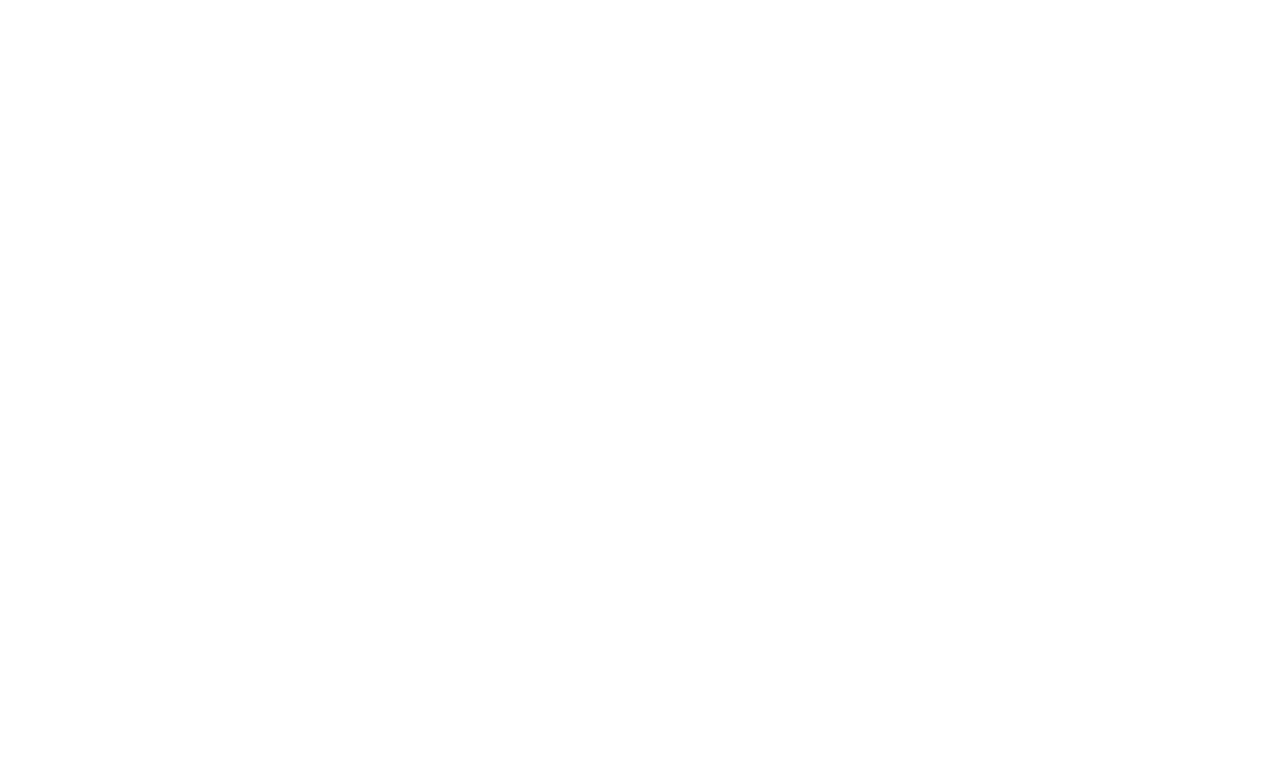
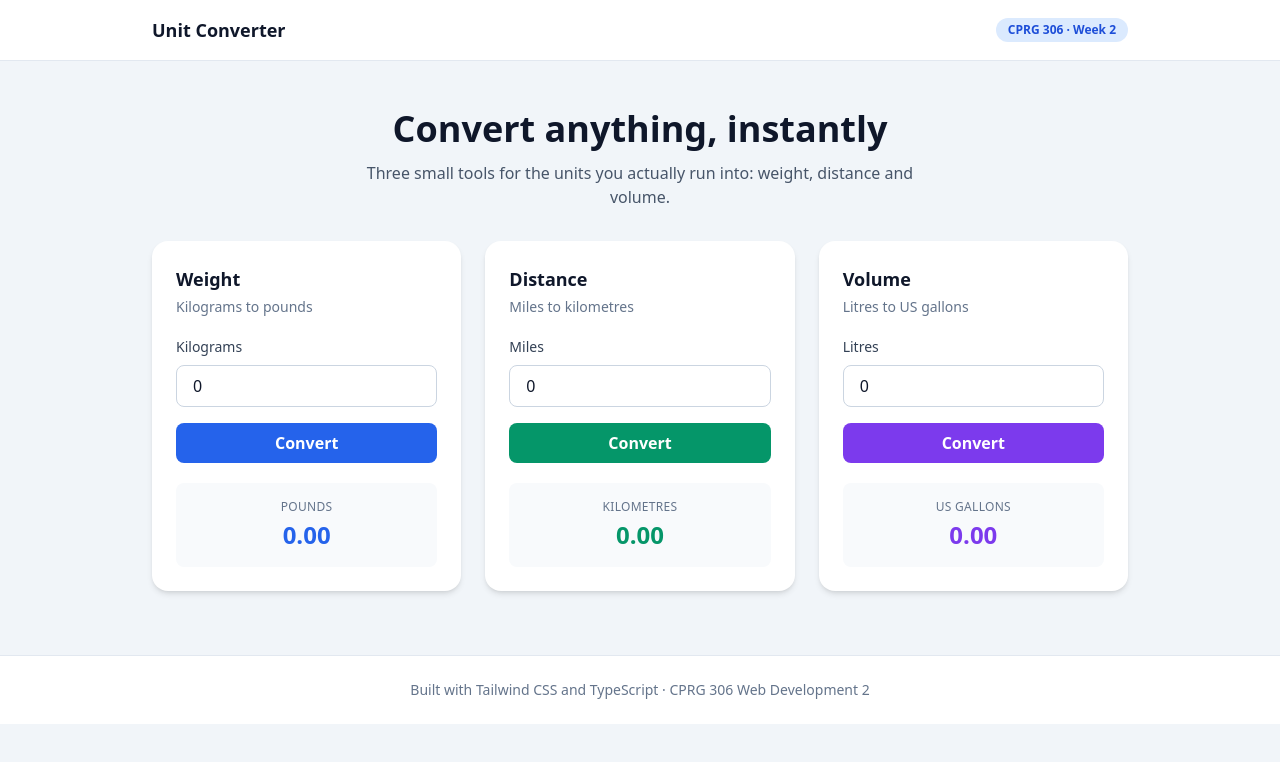
Before and after one commit to MatthewScarrott/CPRG_306_Advanced-JavaScript-and-Tailwind-CSS, a website: page index.html in a window 1280 px wide. Drawn offline with nearby package versions, Linux system fonts and the light colour scheme.

Commit message:
Copied from convert activity
The activity on Tuesday was very similar to the assignment we're working on, so I copied my code to start us off.

```diff
--- a/index.html
+++ b/index.html
@@ -4,8 +4,111 @@
     <meta charset="UTF-8">
     <meta name="viewport" content="width=device-width, initial-scale=1.0">
     <title>Document</title>
+    <script src="https://cdn.tailwindcss.com"></script>
 </head>
-<body>
-
+<body class="bg-slate-100 min-h-screen">
+    <header class="bg-white border-b border-slate-200">
+        <div class="max-w-5xl mx-auto px-6 py-4 flex items-center justify-between">
+            <h1 class="text-lg font-bold text-slate-900">Unit Converter</h1>
+            <span class="text-xs font-semibold text-blue-700 bg-blue-100 px-3 py-1 rounded-full">
+                CPRG 306 &middot; Week 2
+            </span>
+        </div>
+    </header>
+    <section class="max-w-5xl mx-auto px-6 pt-12 pb-8 text-center">
+        <h2 class="text-3xl sm:text-4xl font-bold text-slate-900">
+            Convert anything, instantly
+        </h2>
+        <p class="text-base text-slate-600 mt-3 max-w-xl mx-auto">
+            Three small tools for the units you actually run into: weight, distance and volume.
+        </p>
+    </section>
+    <main class="max-w-5xl mx-auto px-6 pb-16">
+        <div class="grid grid-cols-1 md:grid-cols-3 gap-6">
+            <div class="bg-white rounded-2xl shadow-md p-6">
+                <h3 class="text-lg font-bold text-slate-900">Weight</h3>
+                <p class="text-sm text-slate-500 mt-1">Kilograms to pounds</p>
+                <label for="kg-input" class="block text-sm font-medium text-slate-700 mt-5 mb-2">
+                    Kilograms
+                </label>
+                <input
+                    id="kg-input"
+                    type="number"
+                    value="0"
+                    class="w-full rounded-lg border border-slate-300 px-4 py-2 text-slate-900
+                    focus:border-blue-500 focus:outline-none"
+                />
+                <button
+                    id="kg-button"
+                    class="w-full mt-4 rounded-lg bg-blue-600 px-4 py-2 font-semibold text-white
+                    hover:bg-blue-700 transition cursor-pointer"
+                >
+                    Convert
+                </button>
+                <div class="mt-5 rounded-lg bg-slate-50 p-4 text-center">
+                    <p class="text-xs uppercase tracking-wide text-slate-500">Pounds</p>
+                    <p id="kg-result" class="text-2xl font-bold text-blue-600 mt-1">0.00</p>
+                </div>
+            </div>
+            <div class="bg-white rounded-2xl shadow-md p-6">
+                <h3 class="text-lg font-bold text-slate-900">Distance</h3>
+                <p class="text-sm text-slate-500 mt-1">Miles to kilometres</p>
+                <label for="miles-input" class="block text-sm font-medium text-slate-700 mt-5 mb-2">
+                    Miles
+                </label>
+                <input
+                    id="miles-input"
+                    type="number"
+                    value="0"
+                    class="w-full rounded-lg border border-slate-300 px-4 py-2 text-slate-900
+                    focus:border-emerald-500 focus:outline-none"
+                />
+                <button
+                    id="miles-button"
+                    class="w-full mt-4 rounded-lg bg-emerald-600 px-4 py-2 font-semibold text-white
+                    hover:bg-emerald-700 transition cursor-pointer"
+                >
+                    Convert
+                </button>
+                <div class="mt-5 rounded-lg bg-slate-50 p-4 text-center">
+                    <p class="text-xs uppercase tracking-wide text-slate-500">Kilometres</p>
+                    <p id="miles-result" class="text-2xl font-bold text-emerald-600 mt-1">0.00</p>
+                </div>
+            </div>
+            <div class="bg-white rounded-2xl shadow-md p-6">
+                <h3 class="text-lg font-bold text-slate-900">Volume</h3>
+                <p class="text-sm text-slate-500 mt-1">Litres to US gallons</p>
+                <label for="litres-input" class="block text-sm font-medium text-slate-700 mt-5 mb-2">
+                    Litres
+                </label>
+                <input
+                    id="litres-input"
+                    type="number"
+                    value="0"
+                    class="w-full rounded-lg border border-slate-300 px-4 py-2 text-slate-900
+                    focus:border-violet-500 focus:outline-none"
+                />
+                <button
+                    id="litres-button"
+                    class="w-full mt-4 rounded-lg bg-violet-600 px-4 py-2 font-semibold text-white
+                    hover:bg-violet-700 transition cursor-pointer"
+                >
+                    Convert
+                </button>
+                <div class="mt-5 rounded-lg bg-slate-50 p-4 text-center">
+                    <p class="text-xs uppercase tracking-wide text-slate-500">US Gallons</p>
+                    <p id="litres-result" class="text-2xl font-bold text-violet-600 mt-1">0.00</p>
+                </div>
+            </div>
+        </div>
+    </main>
+    <footer class="bg-white border-t border-slate-200">
+        <div class="max-w-5xl mx-auto px-6 py-6 text-center">
+            <p class="text-sm text-slate-500">
+                Built with Tailwind CSS and TypeScript &middot; CPRG 306 Web Development 2
+            </p>
+        </div>
+    </footer>
+    <script src="main.js"></script>
 </body>
 </html>
--- /dev/null
+++ b/main.js
@@ -0,0 +1,31 @@
+"use strict";
+const kilogramsToPounds = (kilograms) => kilograms * 2.20462;
+const milesToKilometres = (miles) => miles * 1.609344;
+const litresToGallons = (litres) => litres * 0.264172;
+const kgInput = document.getElementById("kg-input");
+const kgButton = document.getElementById("kg-button");
+const kgResult = document.getElementById("kg-result");
+const handleKgConvert = () => {
+    const kilograms = Number(kgInput.value);
+    const pounds = kilogramsToPounds(kilograms);
+    kgResult.textContent = pounds.toFixed(2);
+};
+kgButton.addEventListener("click", handleKgConvert);
+const milesInput = document.getElementById("miles-input");
+const milesButton = document.getElementById("miles-button");
+const milesResult = document.getElementById("miles-result");
+const handleMilesConvert = () => {
+    const miles = Number(milesInput.value);
+    const kilometres = milesToKilometres(miles);
+    milesResult.textContent = kilometres.toFixed(2);
+};
+milesButton.addEventListener("click", handleMilesConvert);
+const litresInput = document.getElementById("litres-input");
+const litresButton = document.getElementById("litres-button");
+const litresResult = document.getElementById("litres-result");
+const handleLitresConvert = () => {
+    const litres = Number(litresInput.value);
+    const gallons = litresToGallons(litres);
+    litresResult.textContent = gallons.toFixed(2);
+};
+litresButton.addEventListener("click", handleLitresConvert);
```
Also changed, not shown: main.ts (added, +39 -0 lines), package.json (added, +24 -0 lines), 1 other file.
